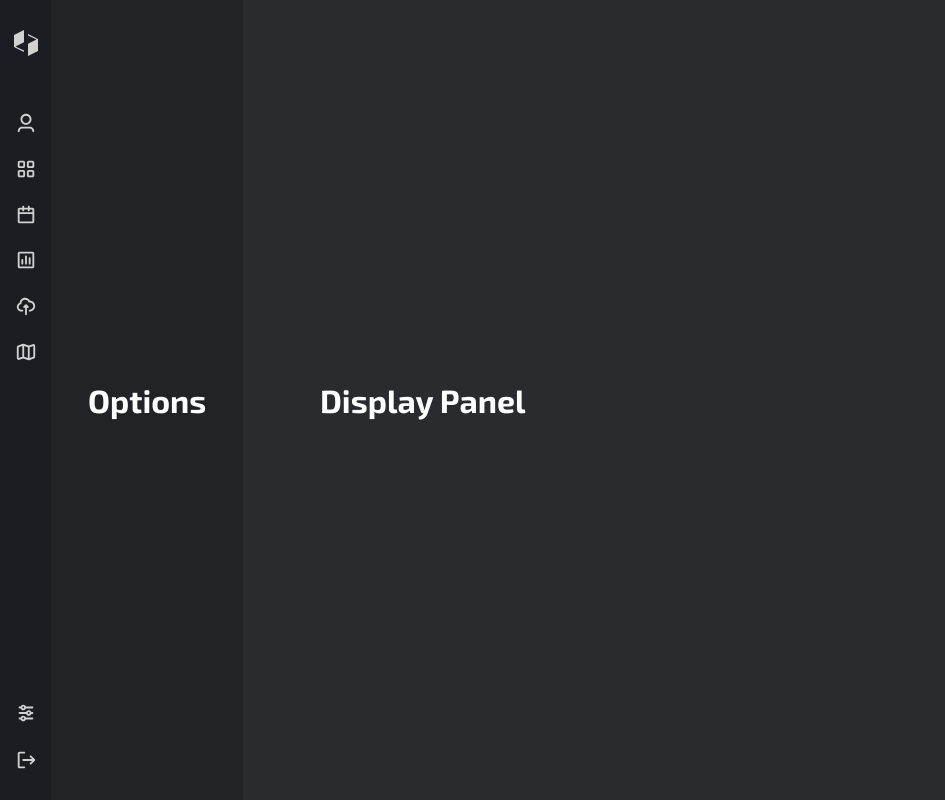
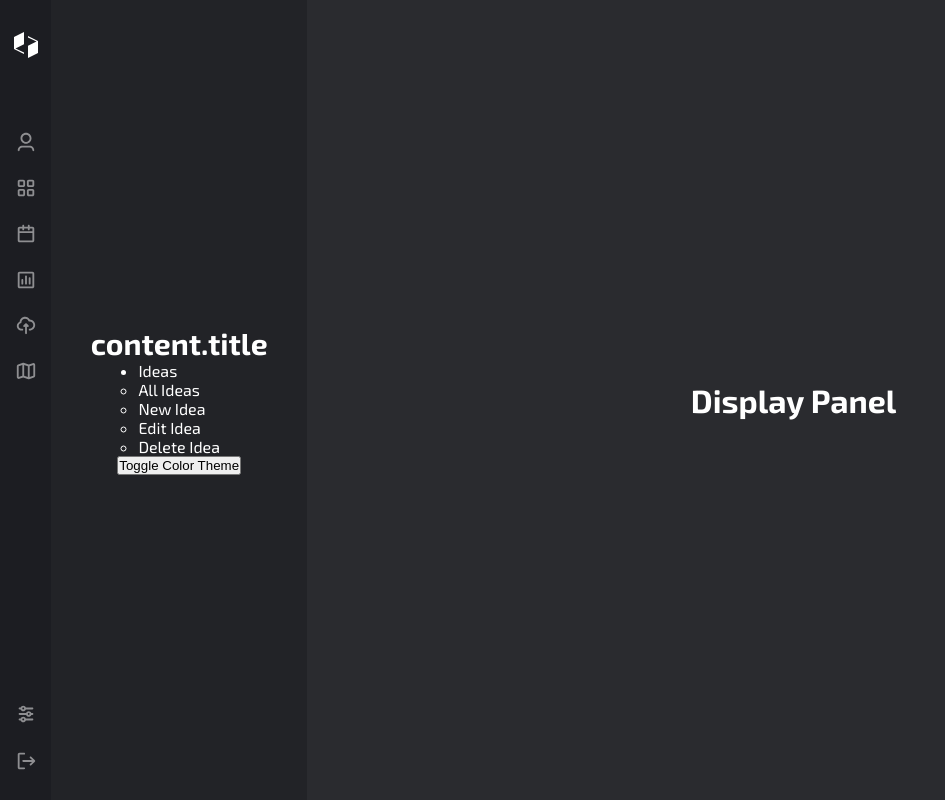
Before and after one commit to abubow/IdeasDashboard, a React (Vite) app: page /dashboard in a window 1280 px wide. Shown: the whole page, without its empty margins (0-945 px from the left). Built offline with nearby package versions, Linux system fonts and the light colour scheme.

Commit message:
added Icons to Navbar

```diff
--- a/src/components/DisplayPanel.tsx
+++ b/src/components/DisplayPanel.tsx
@@ -3,25 +3,30 @@ import { useState } from "react";
 
 interface Props {
     color: string;
+    colorTheme: string;
 }
 const Container = styled.div<Props>`
     position: fixed;
     top: 0;
-    left: 25%;
+    left: 24vw;
     display: flex;
     justify-content: center;
     align-items: center;
     min-height: 100vh;
-    background-color: ${props => props.color};
+    transition: all 0.5s ease;
+    background-color: ${props => props.colorTheme === 'light' ? '#fff' : props.color};
+    color: ${props => props.colorTheme === 'light' ? '#000' : '#fff'};
+    width: 76vw;
     flex: 10;
 `;
 
 interface PropsF {
     color: string,
+    colorTheme: string,
 }
-const DisplayPanel = ( { color }: PropsF ) => {
+const DisplayPanel = ( { color, colorTheme }: PropsF ) => {
     return (
-        <Container color={color}>
+        <Container color={color} colorTheme={colorTheme}>
             <h1>Display Panel</h1>
         </Container>
     );
--- a/src/components/Navbar.tsx
+++ b/src/components/Navbar.tsx
@@ -14,6 +14,7 @@ const Container = styled.div<Props>`
     min-height: 100vh;
     width:4vw;
     background-color: ${props => props.color};
+    z-index: 2;
 `;
 const Icon = styled.div`
     display: flex;
@@ -22,7 +23,7 @@ const Icon = styled.div`
     border-radius: 50%;
     padding: 0.85rem;
     cursor: pointer;
-    opacity: 0.8;
+    opacity: 0.5;
     transition: all 0.4s ease-in-out;
     &:hover {
         background-color: rgba(255, 255, 255, 0.1);
@@ -35,7 +36,7 @@ const Logo = styled.div`
     align-items: flex-start;
     width: 100%;
     flex: 1;
-    margin-top: 1rem;
+    margin: 2rem 0;
 `;
 const IconsCrate = styled.div`
     display: flex;
@@ -57,12 +58,10 @@ const Navbar = ( {  color }: Props ) => {
     return (
         <Container color={color}>
             <Logo>
-                <Icon>
                     <svg width="24" height="26" viewBox="0 0 24 26" fill="none" xmlns="http://www.w3.org/2000/svg">
                         <path d="M24 8.88887L14 4V5.46663L22.5 9.62219L14 13.7777V26L24 21.1111V8.88887Z" fill="white"/>
                         <path d="M0 17.1111L10 22V20.5334L1.49996 16.3778L10 12.2222V-7.62939e-06L0 4.88887V17.1111Z" fill="white"/>
                     </svg>
-                </Icon>
             </Logo>
             <IconsCrate>
                 <Icon>
--- a/src/components/Options.tsx
+++ b/src/components/Options.tsx
@@ -11,21 +11,59 @@ const Container = styled.div<Props>`
     display: flex;
     justify-content: center;
     align-items: center;
+    flex-direction: column;
     min-height: 100vh;
-    width: 15vw;
+    width: 20vw;
+    transition: all 0.5s ease;
     background-color: ${props => props.colorTheme === 'light' ? '#fff' : props.color};
+    color: ${props => props.colorTheme === 'light' ? '#000' : '#fff'};
+    box-shadow: ${props => props.colorTheme === 'light' ? '0 0 50px 0 rgba(0, 0, 0, 0.1)' : 'none'};
+    z-index: 1;
+`;
+const Heading = styled.h1`
+    font-style: normal;
+    font-weight: 700;
+    font-size: 30px;
 `;
 interface PropsF {
     colorTheme: string,
     color: string,
+    content: {
+        title: string,
+        options: [{
+            name: string,
+            subOptions: string[],
+        }]
+    }
     setColorTheme: (colorTheme: string) => void,
 }
-const Options = ( { colorTheme, setColorTheme, color }: PropsF ) => {
+const Options = ( { colorTheme, setColorTheme, content, color }: PropsF ) => {
   return (
     <Container colorTheme={colorTheme} color={color}>
-        <h1>Options</h1>
+        <Heading>
+            content.title
+        </Heading>
+        <ul>
+            {content.options.map((option, index) => {
+                return (
+                    <li key={index}>
+                        {option.name}
+                        <ul>
+                            {option.subOptions.map((subOption, index) => {
+                                return (
+                                    <li key={index}>
+                                        {subOption}
+                                    </li>
+                                );
+                            })}
+                        </ul>
+                    </li>
+                );
+            })}
+        </ul>
+        <button onClick={() => setColorTheme(colorTheme === 'light' ? 'dark' : 'light')}>Toggle Color Theme</button>
     </Container>
-  )
+  );
 }
 
 export default Options
--- a/src/index.css
+++ b/src/index.css
@@ -3,7 +3,6 @@
   box-sizing:border-box;
   margin:0;
   padding:0;
-  color:#fff;
 }
 body{
   font-family: 'Exo 2', sans-serif;
--- a/src/pages/Dashboard.tsx
+++ b/src/pages/Dashboard.tsx
@@ -26,12 +26,22 @@ const Dashboard = (props: PropsF) => {
         navbar: '#1C1D22',
         options: '#222327',
     }
+    const OptionsContent = {
+        title: 'Ideas Panel',
+        options: [
+            {
+                    name: 'Ideas',
+                    subOptions: ['All Ideas', 'New Idea', 'Edit Idea', 'Delete Idea'],
+            }
+            ],
+    }
+
     const [colorTheme, setColorTheme] = useState('dark');
     return (
         <Container color={colorTheme === 'light' ? "#fff" : colors.backgroundColor}>
             <Navbar color={colors.navbar} />
-            <Options colorTheme={colorTheme} setColorTheme={setColorTheme} color={colors.options} />
-            <DisplayPanel color={colors.backgroundColor} />
+            <Options colorTheme={colorTheme} setColorTheme={setColorTheme} color={colors.options} content={OptionsContent} />
+            <DisplayPanel color={colors.backgroundColor} colorTheme={colorTheme} />
         </Container>
     );
 }
```
